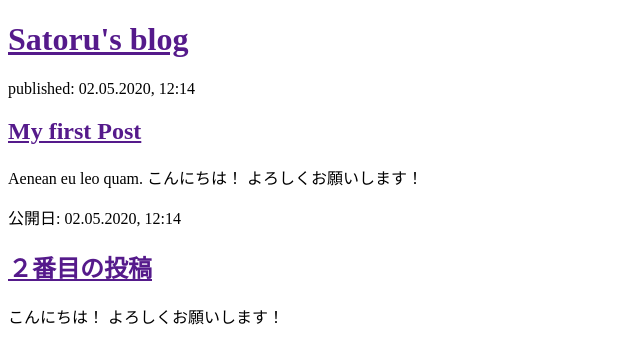
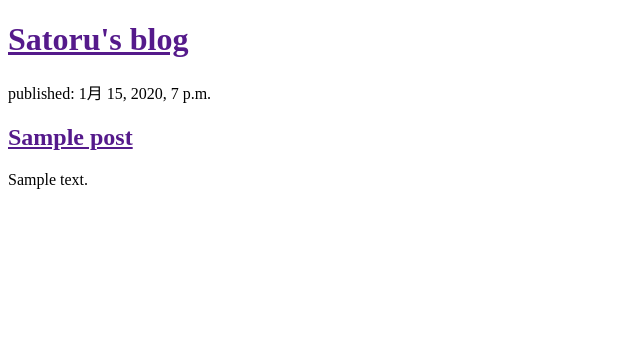
Before and after one commit to negiseijin/my-first-blog, a Django app: page / in a window 1280 px wide. Shown: the top 364 px of the page, without its empty margins (0-640 px from the left). Run offline with Django 3.2, Linux system fonts and the light colour scheme; tables that the repository leaves empty hold one stand-in row (values such as "Sample post").

Commit message:
Modified templates to display posts from database.

```diff
--- a/blog/templates/blog/post_list.html
+++ b/blog/templates/blog/post_list.html
@@ -10,16 +10,13 @@
         <h1><a href="">Satoru's blog</a></h1>
     </div>
 
-    <div>
-        <p>published: 02.05.2020, 12:14</p>
-        <h2><a href="">My first Post</a></h2>
-        <p>Aenean eu leo quam. こんにちは！ よろしくお願いします！ </p>
-    </div>
+    {% for post in posts %}
+        <div>
+            <p>published: {{ post.published_date }}</p>
+            <h2><a href="">{{ post.title }}</a></h2>
+            <p>{{ post.text|linebreaksbr }}</p>
+        </div>
+    {% endfor %}
 
-    <div>
-        <p>公開日: 02.05.2020, 12:14</p>
-        <h2><a href="">２番目の投稿</a></h2>
-        <p>こんにちは！ よろしくお願いします！ </p>
-    </div>
 </body>
 </html>
--- a/blog/views.py
+++ b/blog/views.py
@@ -1,5 +1,11 @@
 from django.shortcuts import render
+from django.utils import timezone
+
+
+from .models import Post
+
 
 # Create your views here.
 def post_list(request):
-    return  render(request, 'blog/post_list.html', {})
+    posts = Post.objects.filter(published_date__lte=timezone.now()).order_by('published_date')
+    return render(request, 'blog/post_list.html', {'posts': posts})
```
